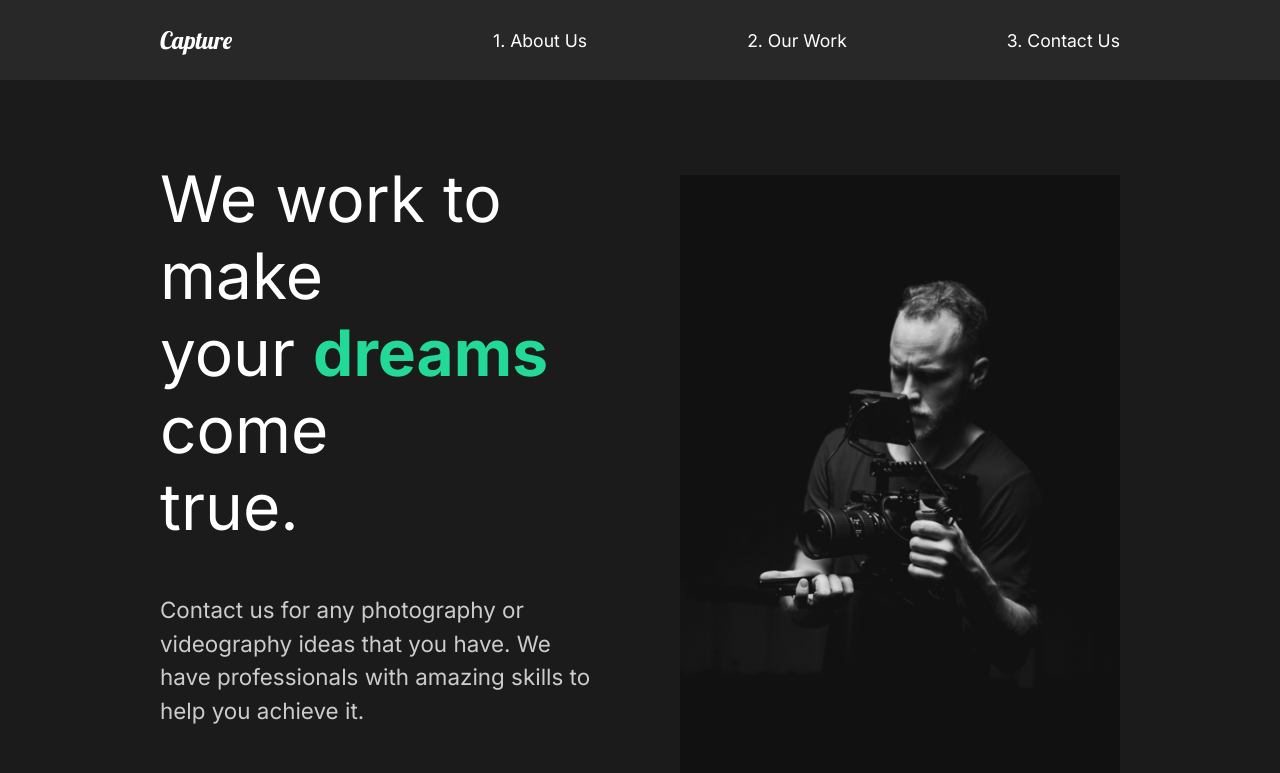
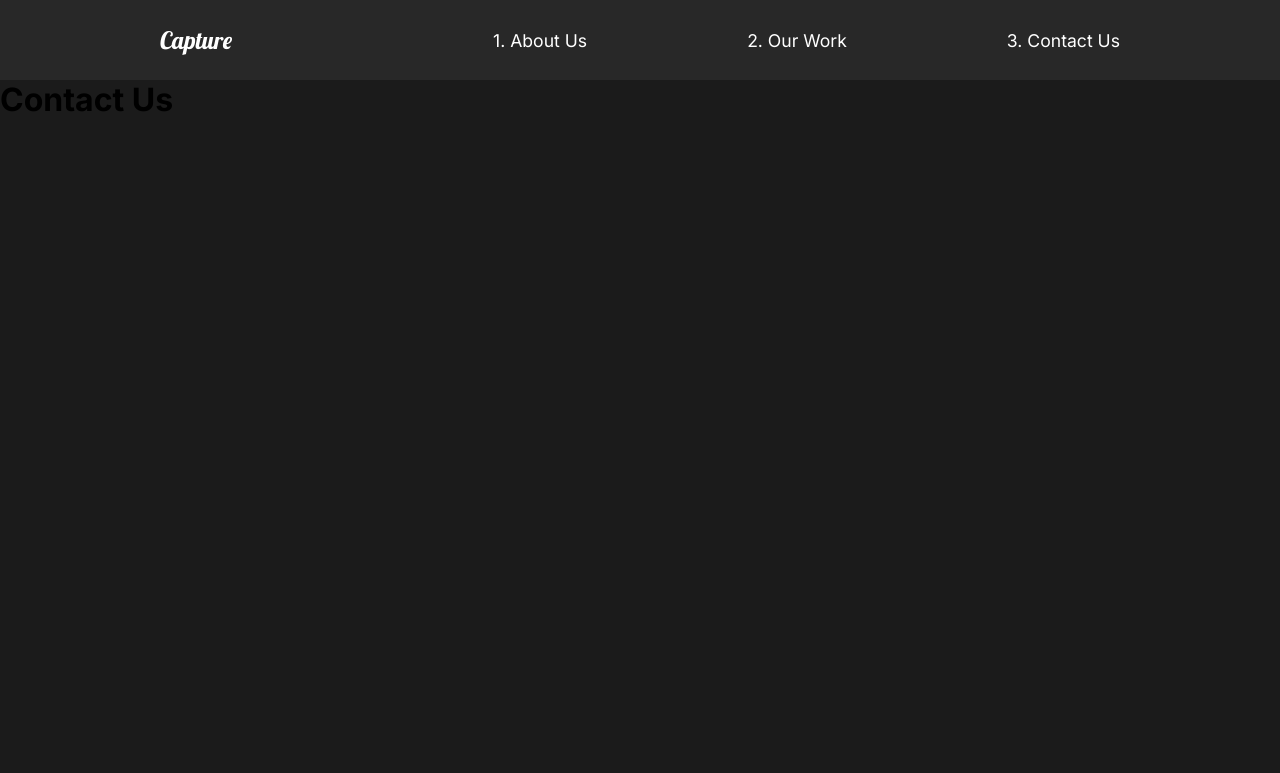
Before and after one commit to 1tenko/capture-portfolio, a React (Create React App) app: page /contact-us in a window 1280 px wide. Shown: the top 773 px of the page. Built offline with nearby package versions, Linux system fonts and the light colour scheme.

Commit message:
:construction_worker: Nav Routes done.

```diff
--- a/src/App.js
+++ b/src/App.js
@@ -1,7 +1,12 @@
 import React from "react";
 // Import Pages
+import Nav from "./components/Nav";
 import AboutUs from "./pages/AboutUs";
-import Nav from "./components/Nav";
+import OurWork from "./pages/OurWork";
+import ContactUs from "./pages/ContactUs";
+// Router
+import { Routes, Route } from "react-router-dom";
+
 // Styles
 import GlobalStyle from "./components/styles/GlobalStyle";
 
@@ -10,7 +15,11 @@
     <div className="App">
       <GlobalStyle />
       <Nav />
-      <AboutUs />
+      <Routes>
+        <Route path="/" exact element={<AboutUs />} />
+        <Route path="/our-work" exact element={<OurWork />} />
+        <Route path="/contact-us" exact element={<ContactUs />} />
+      </Routes>
     </div>
   );
 }
--- a/src/components/Nav.js
+++ b/src/components/Nav.js
@@ -1,4 +1,5 @@
 import React from "react";
+import { Link } from "react-router-dom";
 // Styles
 import { StyledNav } from "./styles/Nav.Styled";
 
@@ -6,19 +7,19 @@
   return (
     <StyledNav>
       <h1>
-        <a id="logo" href="#">
+        <Link id="logo" to="/">
           Capture
-        </a>
+        </Link>
       </h1>
       <ul>
         <li>
-          <a href="#">1. About Us</a>
+          <Link to="/">1. About Us</Link>
         </li>
         <li>
-          <a href="#">2. Our Work</a>
+          <Link to="/our-work">2. Our Work</Link>
         </li>
         <li>
-          <a href="#">3. Contact Us</a>
+          <Link to="/contact-us">3. Contact Us</Link>
         </li>
       </ul>
     </StyledNav>
--- a/src/index.js
+++ b/src/index.js
@@ -2,11 +2,14 @@
 import ReactDOM from "react-dom/client";
 import App from "./App";
 import reportWebVitals from "./reportWebVitals";
+import { BrowserRouter } from "react-router-dom";
 
 const root = ReactDOM.createRoot(document.getElementById("root"));
 root.render(
   <React.StrictMode>
-    <App />
+    <BrowserRouter>
+      <App />
+    </BrowserRouter>
   </React.StrictMode>
 );
 
--- /dev/null
+++ b/src/pages/ContactUs.js
@@ -0,0 +1,11 @@
+import React from "react";
+
+const ContactUs = () => {
+  return (
+    <div>
+      <h1>Contact Us</h1>
+    </div>
+  );
+};
+
+export default ContactUs;
--- /dev/null
+++ b/src/pages/OurWork.js
@@ -0,0 +1,11 @@
+import React from "react";
+
+const OurWork = () => {
+  return (
+    <div>
+      <h1>Our Work</h1>
+    </div>
+  );
+};
+
+export default OurWork;
```
